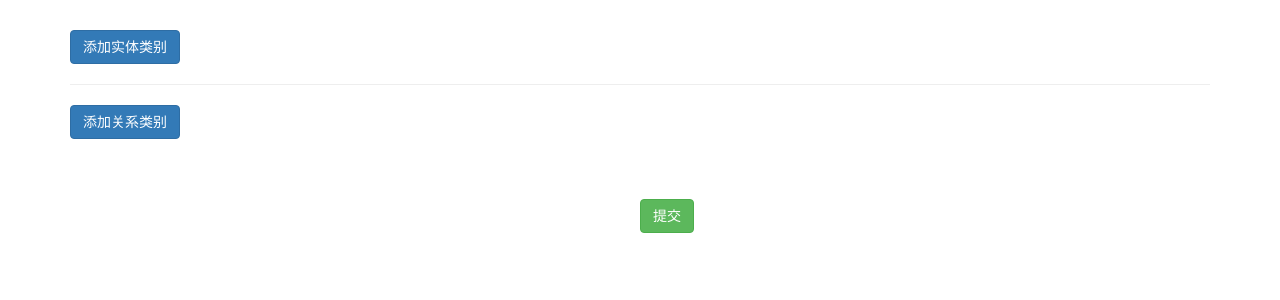
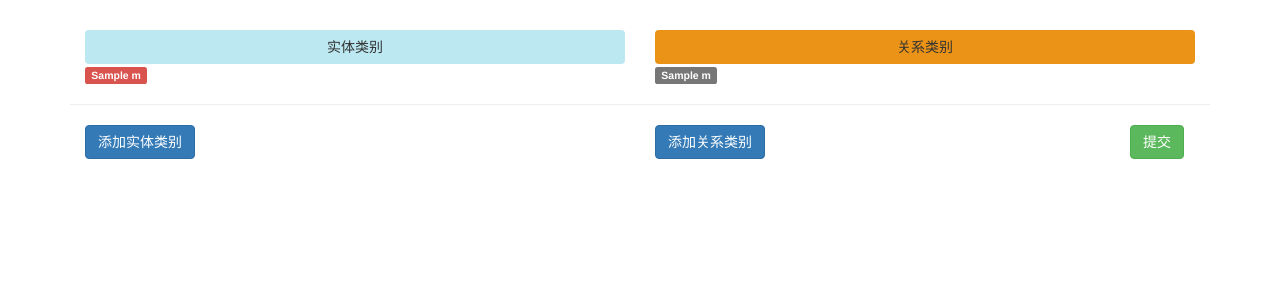
Before and after one commit to Danst-bjtu/Local_Label, a Flask app: template flask_label_neo4j/templates/update_label.html in a window 1280 px wide. Shown: the part 51-351 px from the top of the page. Run offline with Flask 2, Linux system fonts and the light colour scheme; the visitor is signed in with stand-in values (Sample User, id 1); the template is opened without the code that fills it: most values are stand-ins (such as "Sample title", 1, 10 or a date in 2020).

Commit message:
标注类别定义功能实现

```diff
--- a/flask_label_neo4j/readfiletest.py
+++ b/flask_label_neo4j/readfiletest.py
@@ -15,8 +15,8 @@ app = Flask(__name__)
 
 @app.route('/')
 def index():
-    fileid = graph.run("match(n:label_items) where ID(n)=3 create (n)-[r:文件路径]->(m:文本文件{path:'"+os.path.join(UPLOAD_FOLDER, secure_filename(newfilename))+"'}) return ID(m)").data()
-    ss = fileid[0]['ID(m)']
+    relation_type = graph.run("MATCH (n:label_items)-[r:`包含`]-(m:`实体类别`) where ID(n)=76 return m,count(n)").data()
+    ss = relation_type
     return "mm"+str(ss)
     # path = os.path.join(UPLOAD_FOLDER, secure_filename(newfilename))
     # with open(path, encoding='utf-8') as f:
--- a/flask_label_neo4j/templates/index.html
+++ b/flask_label_neo4j/templates/index.html
@@ -99,7 +99,7 @@
                                 <textarea class="form-control" name="item_describe" required=""></textarea>
                             </div>
                             <div class="form-group">
-                                <label class="control-label">上传文件:</label>
+                                <label class="control-label">上传文件:<span style="color:#ff0000;">(暂支持txt、docx类型文件)</span></label>
                                 <input type="file" name="file" required="">
                             </div>
                     </div>
--- a/flask_label_neo4j/templates/just_label.html
+++ b/flask_label_neo4j/templates/just_label.html
@@ -26,7 +26,7 @@
         <div class="collapse navbar-collapse" id="bs-example-navbar-collapse-1">
           <ul class="nav navbar-nav">
             <li><a href="/Labelitem">首页</a></li>
-            <li class="active"><a href="#">数据标注 <span class="sr-only">(current)</span></a></li>
+            <li class="active"><a href="/just_label/{{item_id}}">数据标注 <span class="sr-only">(current)</span></a></li>
             <li><a href="#">知识抽取</a></li><li><a href="#">知识融合</a></li>
           </ul>
           <ul class="nav navbar-nav navbar-right">
--- a/flask_label_neo4j/templates/update_label.html
+++ b/flask_label_neo4j/templates/update_label.html
@@ -26,7 +26,7 @@
         <div class="collapse navbar-collapse" id="bs-example-navbar-collapse-1">
           <ul class="nav navbar-nav">
             <li><a href="/Labelitem">首页</a></li>
-            <li class="active"><a href="#">数据标注 <span class="sr-only">(current)</span></a></li>
+            <li class="active"><a href="/just_label/{{item_id}}">数据标注 <span class="sr-only">(current)</span></a></li>
             <li><a href="#">知识抽取</a></li><li><a href="#">知识融合</a></li>
           </ul>
           <ul class="nav navbar-nav navbar-right">
@@ -44,36 +44,68 @@
     </nav>
     <hr>
     <br><br>
+    <form action="/update_label_submit/{{item_id}}" method="POST" enctype="multipart/form-data">
         <div class="container">
+            <div class="col-md-6 col-md-offset-0">
+                <label class="btn btn-block" style="background: #bce8f1">
+                    实体类别
+                </label>
+                {% if entity_type %}
+                {% for type in entity_type %}
+                    <span class="label label-danger">{{type['m']['name']}}</span>
+                {% endfor %}
+                {% endif %}
+            </div>
+            <div class="col-md-6 col-md-offset-0">
+                <label class="btn btn-block" style="background: #eb9316">
+                    关系类别
+                </label>
+                {% if relation_type %}
+                {% for type in relation_type %}
+                    <span class="label label-default">{{type['m']['name']}}</span>
+                {% endfor %}
+                {% endif %}
+            </div>
+            <div class="clearfix"></div>
+            <hr>
+            <div class="col-md-6 col-md-offset-0">
                 <input type="button" value="添加实体类别" class="btn btn-primary" onclick="setentityValue()">
+                </table>
                 <table id="addentityTable">
                     <tbody id="entitytempleteTBody" style="display: none;">
                         <tr>
-                    <td><h4>类别名称:</h4></td>
-                    <td><input type="text" name="infos[entity][]"/></td>
+                            <td><h6><input type="text" name="entity" class="form-control" placeholder="类别名称"/></h6></td>
                             <td>&nbsp;<input type="button" value="删除" class="btn btn-danger" onclick="deleteentityRow(this)"/></td>
                         </tr>
                     </tbody>
                     <tbody id="entityfootTbody"></tbody>
                 </table>
-        <hr>
+            </div>
+            <div class="col-md-3 col-md-offset-0">
                 <input type="button" value="添加关系类别" class="btn btn-primary" onclick="setrelationValue()">
                 <table id="addrelationTable">
                     <tbody id="relationtempleteTBody" style="display: none;">
                         <tr>
-                    <td><h4>类别名称:</h4></td>
-                    <td><input type="text" name="infos[relation][]"/></td>
+                            <td><h6><input type="text" name="relation" class="form-control" placeholder="类别名称"/></h6></td>
                             <td>&nbsp;<input type="button" value="删除" class="btn btn-danger" onclick="deleterelationRow(this)"/></td>
                         </tr>
                     </tbody>
                     <tbody id="relationfootTbody"></tbody>
                 </table>
+            </div>
+            <div class="col-md-1 col-md-offset-2">
+                <button type="submit" class="btn btn-success">提交</button>
+            </div>
+            <div class="clearfix"></div>
             <br><br><br>
-        <div class="col-md-offset-6">
-            <input type="button" value="提交" class="btn btn-success">
+            {% if alert %}
+                <div class="alert alert-success alert-dismissible col-md-6 col-md-offset-3" role="alert">
+                    <button type="button" class="close" data-dismiss="alert" aria-label="Close"><span aria-hidden="true">&times;</span></button>
+                    <strong>{{alert}}</strong>
                 </div>
+            {% endif %}
         </div>
-
+    </form>
     <script type="text/javascript">
         /*
         *增加实体模板行
```
Also changed, not shown: flask_label_neo4j/just_label.py (+21 -2 lines). Lines whose indentation alone changed are shown as unchanged.
